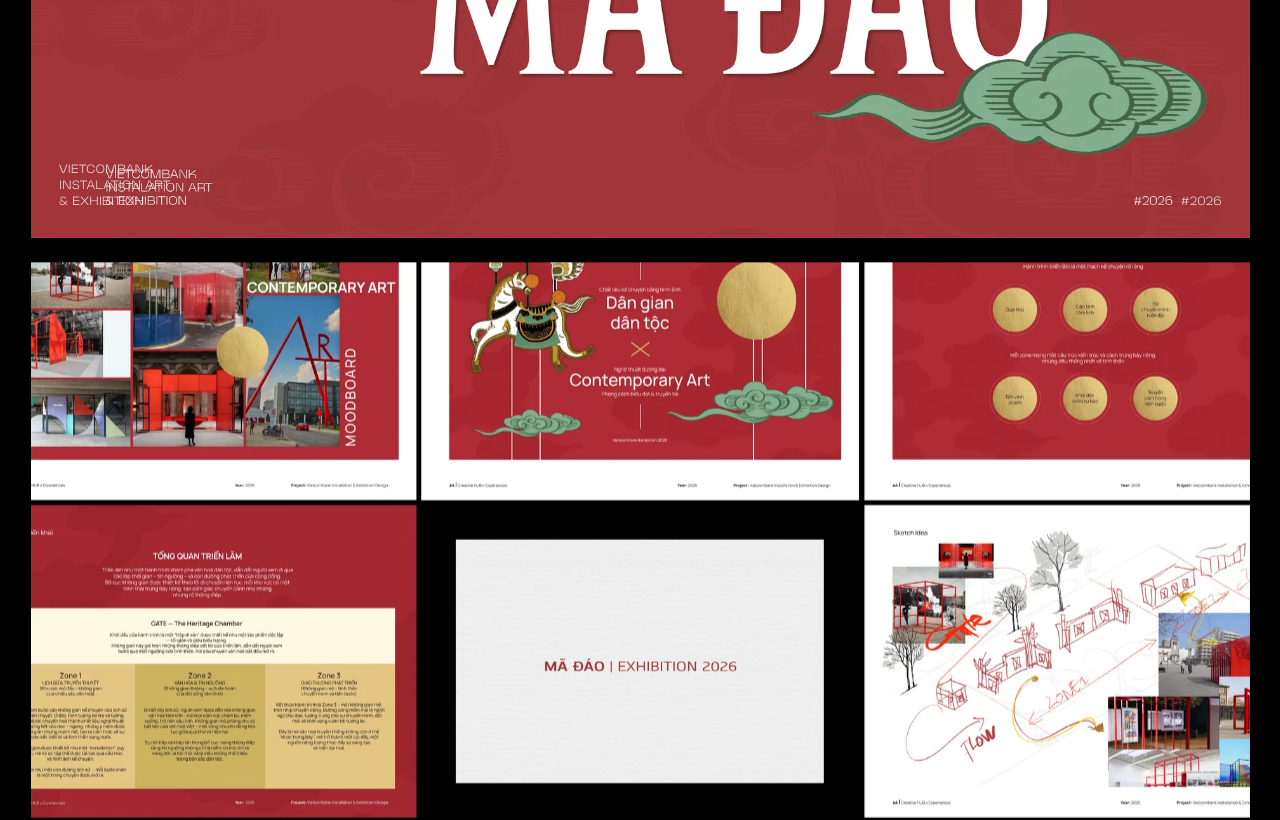
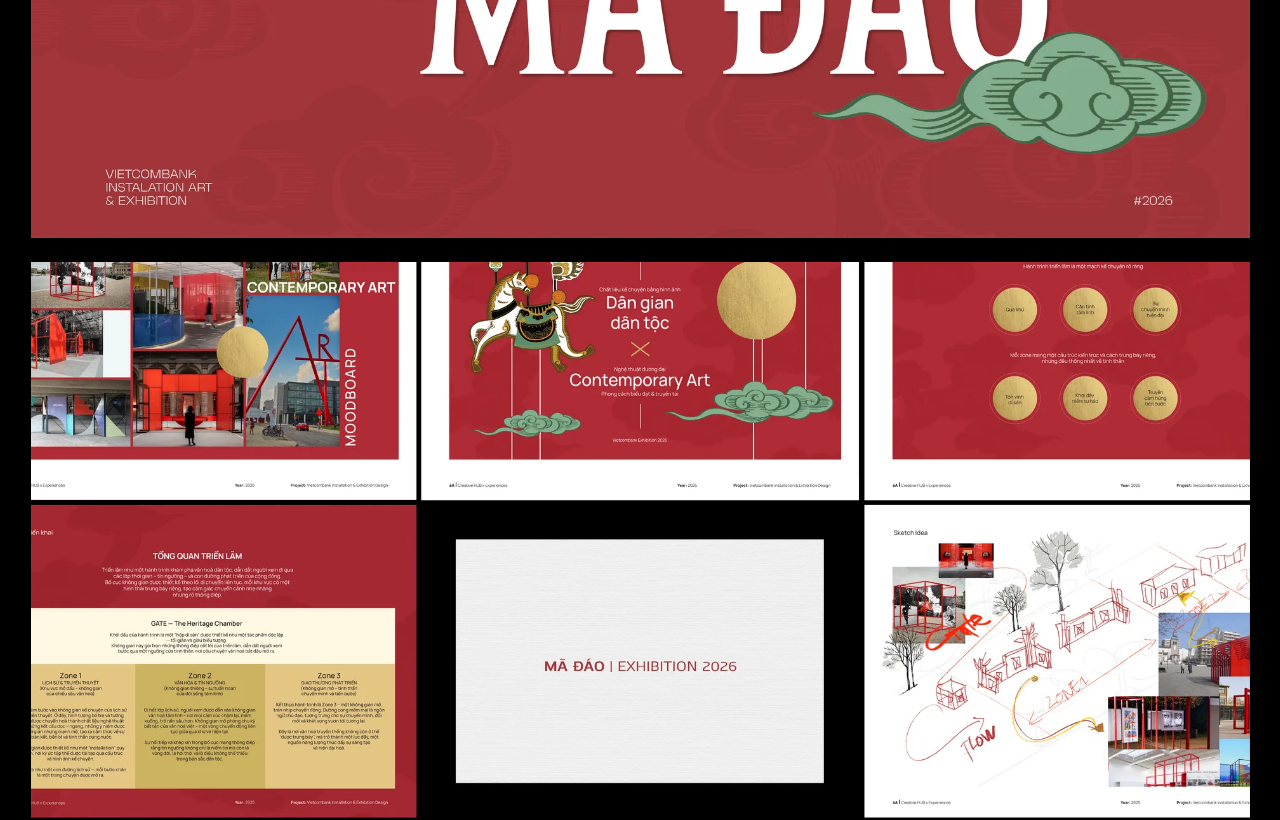
Before and after one commit to hanm4793/haku-ai-cloner, a Next.js app: page /du-an/vietcombank in a window 1280 px wide. Shown: the part 1460-2280 px from the top of the page. Built offline with nearby package versions, Linux system fonts and the light colour scheme.

Commit message:
Remove caption/year overlay from project detail full-width images
FullImage rendered a caption + year overlay on every "full" image
block throughout a project detail page — redundant given several of
the underlying image assets already have similar text baked into the
file itself.

```diff
--- a/src/app/du-an/[slug]/page.tsx
+++ b/src/app/du-an/[slug]/page.tsx
@@ -113,15 +113,7 @@ function TextBlock({
   );
 }
 
-function FullImage({
-  src,
-  captionLines,
-  year,
-}: {
-  src: string;
-  captionLines: string[];
-  year: string;
-}) {
+function FullImage({ src, captionLines }: { src: string; captionLines: string[] }) {
   return (
     <section className="aa-container pt-5 md:pt-6">
       <div className="aa-reveal relative overflow-hidden">
@@ -133,18 +125,6 @@ function FullImage({
           className="h-auto w-full"
           sizes="100vw"
         />
-        <div className="pointer-events-none absolute inset-x-0 bottom-0 flex items-end justify-between p-5 md:p-7">
-          <span className="text-[0.7rem] uppercase leading-[1.35] tracking-wide text-white/85 md:text-xs">
-            {captionLines.map((l) => (
-              <span key={l} className="block">
-                {l}
-              </span>
-            ))}
-          </span>
-          <span className="text-[0.7rem] uppercase tracking-wide text-white/85 md:text-xs">
-            {year}
-          </span>
-        </div>
       </div>
     </section>
   );
@@ -164,11 +144,7 @@ function Block({ block, detail }: { block: DetailBlock; detail: ProjectDetail })
       );
     case "full":
       return (
-        <FullImage
-          src={block.image}
-          captionLines={detail.captionLines}
-          year={detail.year}
-        />
+        <FullImage src={block.image} captionLines={detail.captionLines} />
       );
   }
 }
```
